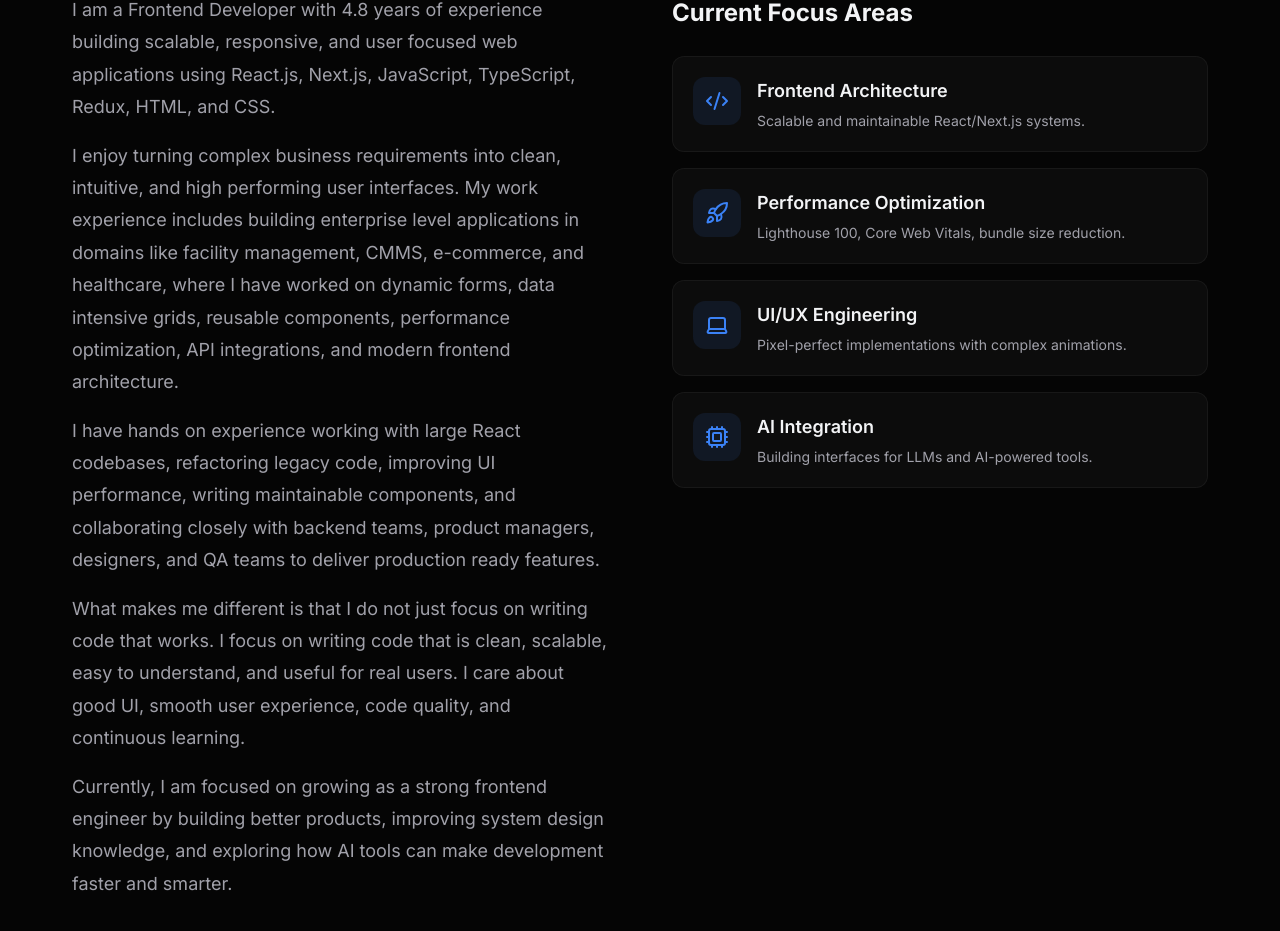
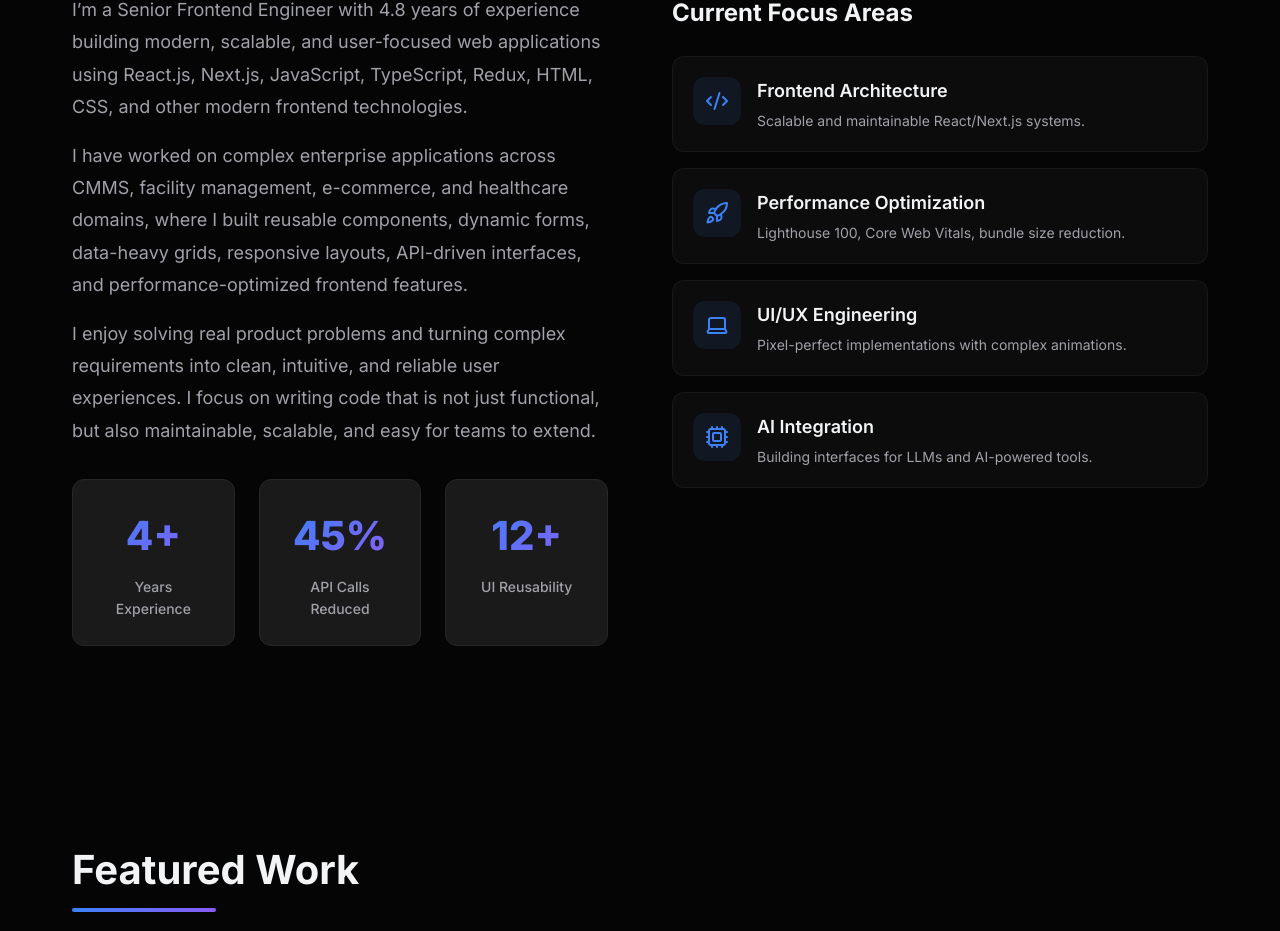
Before and after one commit to poojasingh1231/my-portfolio, a React (Vite) app: page / in a window 1280 px wide. Shown: the part 1014-1945 px from the top of the page. Built offline with nearby package versions, Linux system fonts and the light colour scheme.

Commit message:
content: update about me with concise 3-paragraph bio

```diff
--- a/src/components/About/About.jsx
+++ b/src/components/About/About.jsx
@@ -37,19 +37,13 @@ const About = () => {
         >
           <div className={styles.bioWrapper} style={{ display: 'flex', flexDirection: 'column', gap: '1rem', marginBottom: '2rem' }}>
             <p className={styles.bio} style={{ marginBottom: 0 }}>
-              I am a Frontend Developer with 4.8 years of experience building scalable, responsive, and user focused web applications using React.js, Next.js, JavaScript, TypeScript, Redux, HTML, and CSS.
+              I’m a Senior Frontend Engineer with 4.8 years of experience building modern, scalable, and user-focused web applications using React.js, Next.js, JavaScript, TypeScript, Redux, HTML, CSS, and other modern frontend technologies.
             </p>
             <p className={styles.bio} style={{ marginBottom: 0 }}>
-              I enjoy turning complex business requirements into clean, intuitive, and high performing user interfaces. My work experience includes building enterprise level applications in domains like facility management, CMMS, e-commerce, and healthcare, where I have worked on dynamic forms, data intensive grids, reusable components, performance optimization, API integrations, and modern frontend architecture.
+              I have worked on complex enterprise applications across CMMS, facility management, e-commerce, and healthcare domains, where I built reusable components, dynamic forms, data-heavy grids, responsive layouts, API-driven interfaces, and performance-optimized frontend features.
             </p>
             <p className={styles.bio} style={{ marginBottom: 0 }}>
-              I have hands on experience working with large React codebases, refactoring legacy code, improving UI performance, writing maintainable components, and collaborating closely with backend teams, product managers, designers, and QA teams to deliver production ready features.
-            </p>
-            <p className={styles.bio} style={{ marginBottom: 0 }}>
-              What makes me different is that I do not just focus on writing code that works. I focus on writing code that is clean, scalable, easy to understand, and useful for real users. I care about good UI, smooth user experience, code quality, and continuous learning.
-            </p>
-            <p className={styles.bio} style={{ marginBottom: 0 }}>
-              Currently, I am focused on growing as a strong frontend engineer by building better products, improving system design knowledge, and exploring how AI tools can make development faster and smarter.
+              I enjoy solving real product problems and turning complex requirements into clean, intuitive, and reliable user experiences. I focus on writing code that is not just functional, but also maintainable, scalable, and easy for teams to extend.
             </p>
           </div>
 
```
